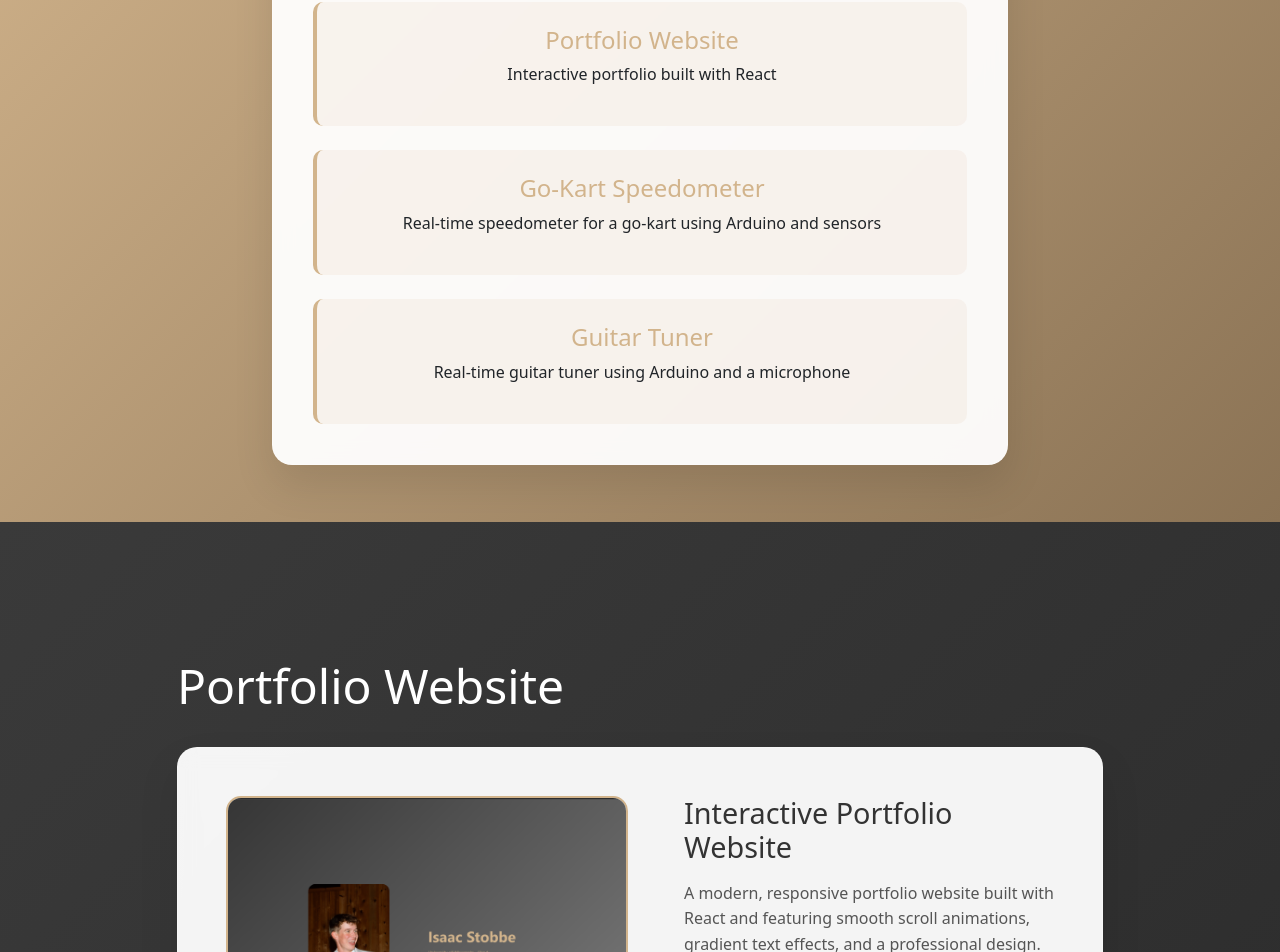
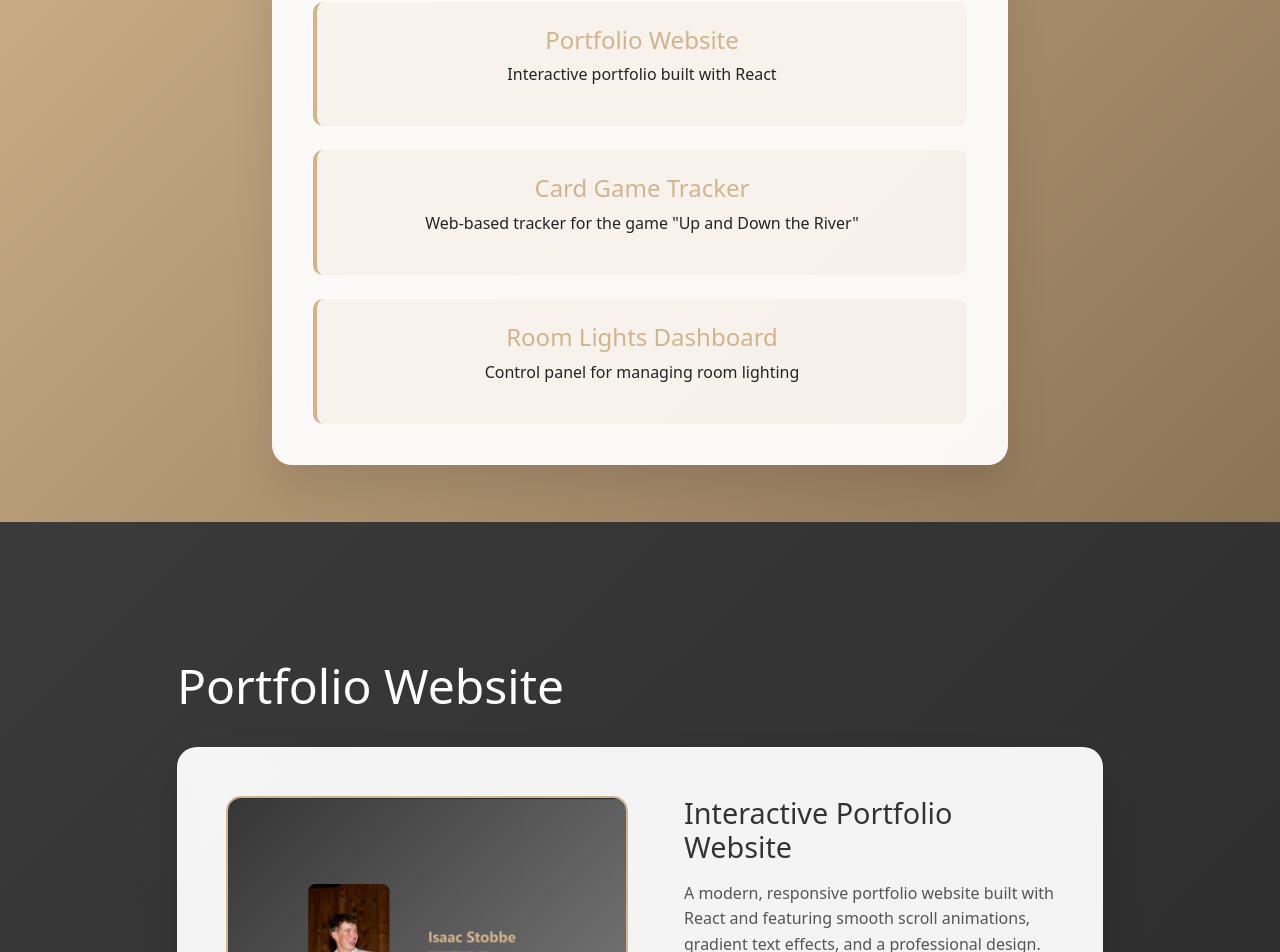
Before and after one commit to stobbeisaac/Portfolio-Page, a React (Vite) app in the folder IsaacPortfolio/: page / in a window 1280 px wide. Shown: the part 1878-2830 px from the top of the page. Built offline with nearby package versions, Linux system fonts and the light colour scheme.

Commit message:
fixed descriptions

```diff
--- a/IsaacPortfolio/src/App.jsx
+++ b/IsaacPortfolio/src/App.jsx
@@ -133,12 +133,12 @@ function App() {
                     <p>Interactive portfolio built with React</p>
                   </div>
                   <div className="project-summary">
-                    <h4>Go-Kart Speedometer</h4>
-                    <p>Real-time speedometer for a go-kart using Arduino and sensors</p>
+                    <h4>Card Game Tracker</h4>
+                    <p>Web-based tracker for the game "Up and Down the River"</p>
                   </div>
                   <div className="project-summary">
-                    <h4>Guitar Tuner</h4>
-                    <p>Real-time guitar tuner using Arduino and a microphone</p>
+                    <h4>Room Lights Dashboard</h4>
+                    <p>Control panel for managing room lighting</p>
                   </div>
                 </div>
               </div>
```
